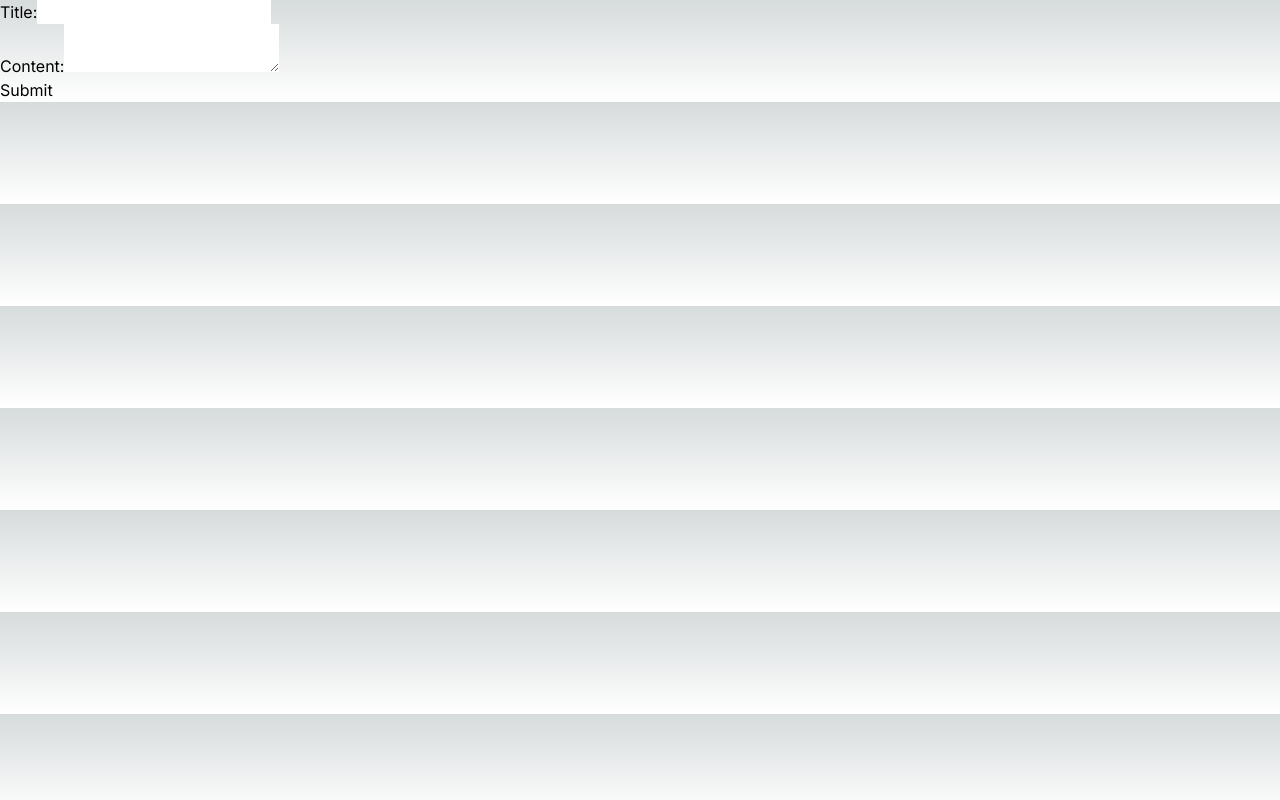
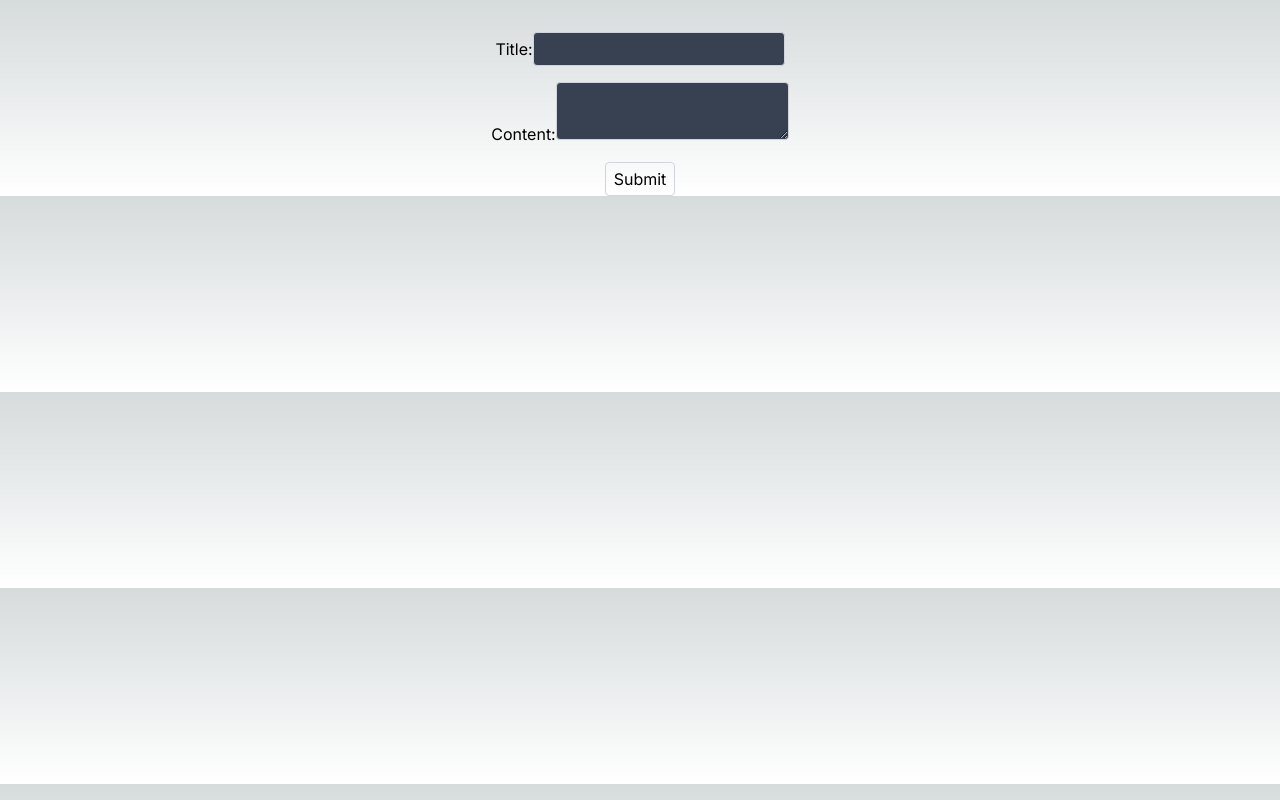
Before and after one commit to scriptwithahmad/prisma_postgressql, a Next.js app: page /add-post in a window 1280 px wide. Built offline with nearby package versions, Linux system fonts and the light colour scheme.

Commit message:
add new post with frontend form

```diff
--- a/lib/prisma.js
+++ b/lib/prisma.js
@@ -1,4 +1,4 @@
-const { PrismaClient } = require("@prisma/client");
+import { PrismaClient } from "@prisma/client";
 
 let prisma;
 
--- a/src/app/add-post/page.jsx
+++ b/src/app/add-post/page.jsx
@@ -3,40 +3,66 @@ import React, { useState } from 'react'
 
 const Page = () => {
   // State hooks for title and content
-  const [title, setTitle] = useState('');
-  const [content, setContent] = useState('');
+  const [formData, setFormData] = useState({
+    title: '',
+    content: '',
+  })
+  console.log(formData)
+
+  const handleChange = async (e) => {
+    const { name, value } = e.target;
+    setFormData({ ...formData, [name]: value });
+  };
 
   // Handler for form submission
   const handleSubmit = (e) => {
     e.preventDefault();
 
+    try {
 
+      fetch('/api/add-post', {
+        method: 'POST',
+        headers: {
+          'Content-Type': 'application/json',
+        }
+        , body: JSON.stringify({ formData })
+      })
 
-    setTitle('');
-    setContent('');
+      setFormData({
+        title: '',
+        content: '',
+      })
+    } catch (error) {
+      console.log(error)
+    }
+
   };
   return (
-    <form onSubmit={handleSubmit}>
+    <form onSubmit={handleSubmit} className='grid place-items-center gap-4 pt-8'>
       <div>
         <label htmlFor="title">Title:</label>
         <input
           type="text"
           id="title"
-        value={title}
-        onChange={(e) => setTitle(e.target.value)}
+          name='title'
+          value={formData.title}
+          onChange={handleChange}
           required
+          className='border border-gray-300 rounded px-2 py-1 bg-gray-700'
         />
       </div>
       <div>
         <label htmlFor="content">Content:</label>
         <textarea
           id="content"
-        value={content}
-        onChange={(e) => setContent(e.target.value)}
+          value={formData.content}
+          onChange={handleChange}
+          name='content'
           required
+          className='border border-gray-300 rounded px-2 py-1 bg-gray-700'
         />
       </div>
-    <button type="submit">Submit</button>
+      <button type="submit" className='border border-gray-300 rounded px-2 py-1'>Submit</button>
     </form>
   )
 }
--- a/src/app/api/add-post/route.js
+++ b/src/app/api/add-post/route.js
@@ -1,7 +1,23 @@
 import { NextResponse } from "next/server";
+import prisma from "../../../../lib/prisma";
 
 export async function POST(request) {
-    const res = await request.json();
-    console.log(res)
-    return NextResponse.json(res);
+  const res = await request.json();
+
+  const { title, content } = res.formData;
+
+  const result = await prisma.post.create({
+    data: {
+      title,
+      content,
+      published: true,
+      author: {
+        create: {
+          name: "Usman Ashfaq",
+        },
+      },
+    },
+  });
+
+  return NextResponse.json(res);
 }
```
Lines whose indentation alone changed are shown as unchanged.
